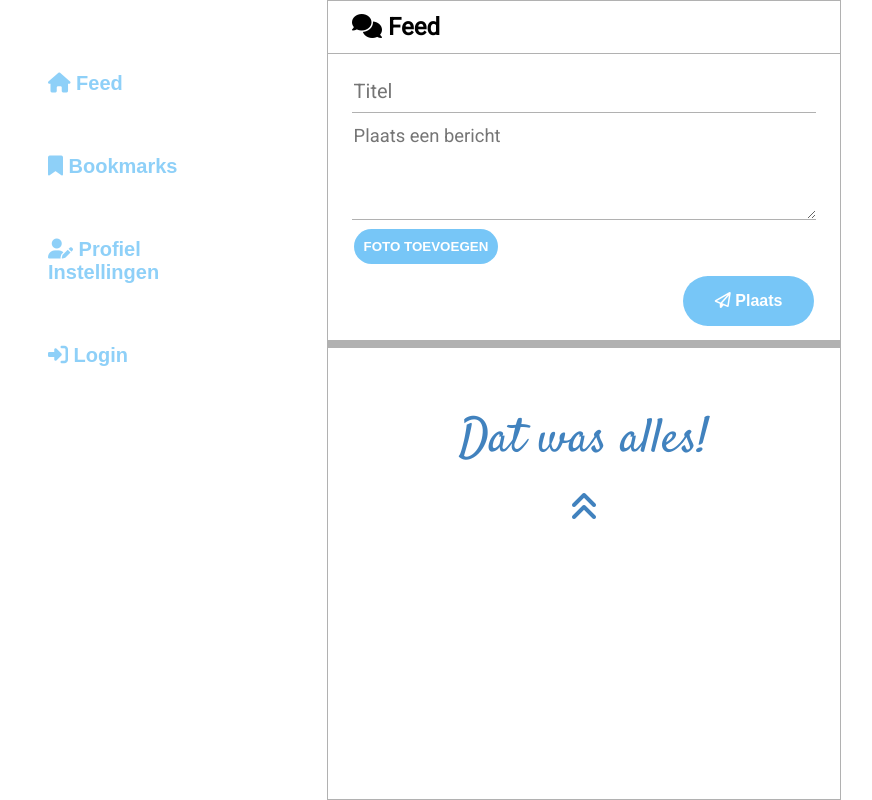
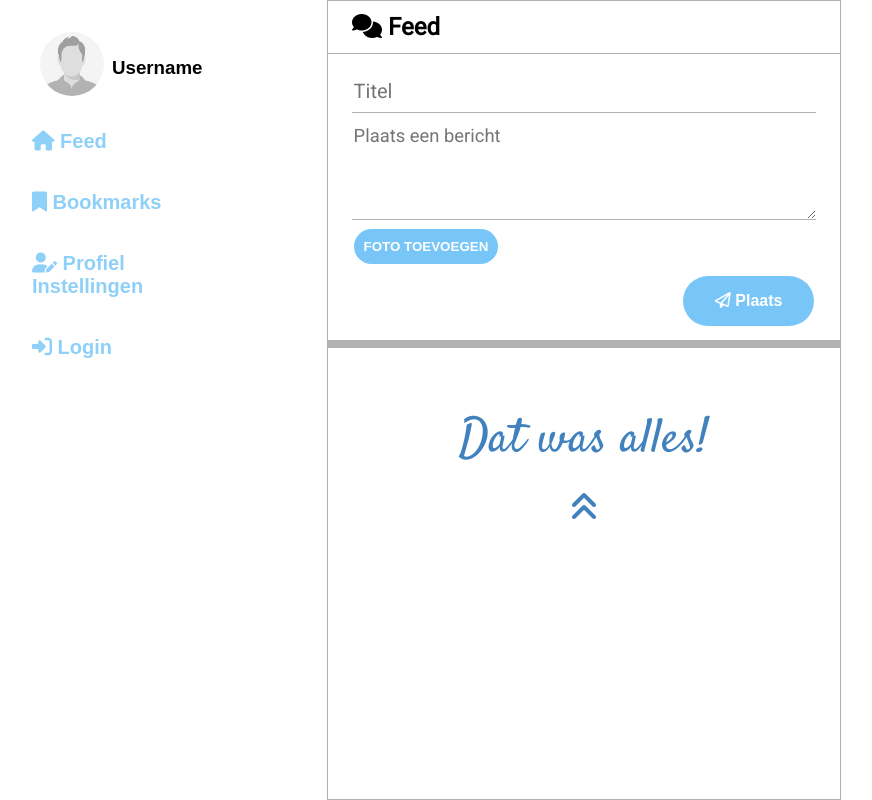
Before and after one commit to JustinRM104/thewall, a PHP site: page / in a window 1280 px wide. Shown: the whole page, without its empty margins (56-928 px from the left). Run offline with PHP 8.4, Linux system fonts and the light colour scheme; data that the repository does not hold is empty; some libraries are stand-ins or nearby versions.

Commit message:
ownprofile_added

```diff
--- a/css/nav.css
+++ b/css/nav.css
@@ -7,8 +7,8 @@ nav {
 
 nav a {
   display: block;
-  margin: 1em;
-  padding: 1em;
+  margin: .5em;
+  padding: .7em;
   border-radius: 2em;
   width: 100%;
   color: rgba(29, 161, 242, .5);
@@ -21,6 +21,19 @@ nav a {
 nav a:hover {
   background: rgba(29, 161, 242, 1);
   color: white;
-  border-radius: 2em;
+  border-radius: 1.75em;
   transition-duration: 0.4s;
 }
+
+.myProfilePicture {
+  margin-left: 2em;
+  border-radius: 50%;
+  width: 4rem;
+  height: 4rem;
+}
+
+.myUsername {
+  margin-top: -2.7rem;
+  margin-left: 6.5rem;
+  margin-bottom: 2em;
+}
--- a/index.php
+++ b/index.php
@@ -40,6 +40,8 @@ catch(PDOException $e) {
     <div class="bg"></div>
 
     <nav>
+      <img src="img/defaultuser.jpg" alt="" class="myProfilePicture">
+      <h3 class="myUsername"> Username</h3>
       <a href="#"><span class="fas fa-home"></span> Feed</a>
       <a href="#"><span class="fas fa-bookmark"></span> Bookmarks</a>
       <a href="#"><span class="fas fa-user-edit"></span> Profiel Instellingen</a>
@@ -52,7 +54,7 @@ catch(PDOException $e) {
         <h2><span class="fas fa-comments"></span> Feed</h2>
       </div>
 
-      <form class="messageBox" action="index.html" method="post">
+      <form class="messageBox" action="index.html" method="POST">
         <input type="title" name="title" value="" placeholder="Titel" class="title" autocomplete="off" required>
         <textarea name="message" rows="8" cols="80" placeholder="Plaats een bericht" required></textarea>
         <div class="functions">
--- a/register.php
+++ b/register.php
@@ -43,7 +43,7 @@ try {
     if ($passwordsCorrect && !($accountExists || $emailExists)) {
       //$sql = "INSERT INTO accounts (username, password, email) VALUES ($username, $passwordHashed, $email)";
       try {
-        $sql = "INSERT INTO accounts (username, password, email) VALUES (?,?,?)";
+        $sql = "INSERT INTO accounts (username, `password`, email) VALUES (?,?,?)";
         $stmt= $connection->prepare($sql);
         $stmt->execute([$username, $passwordHashed, $email]);
         header("Location: index.php");
```
